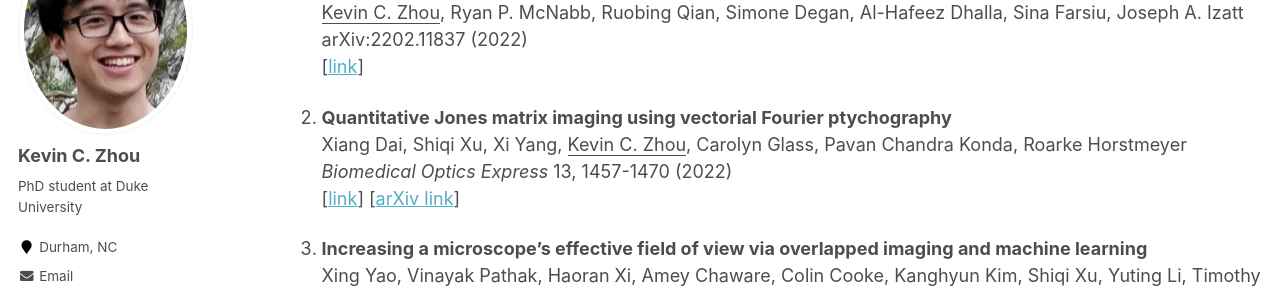
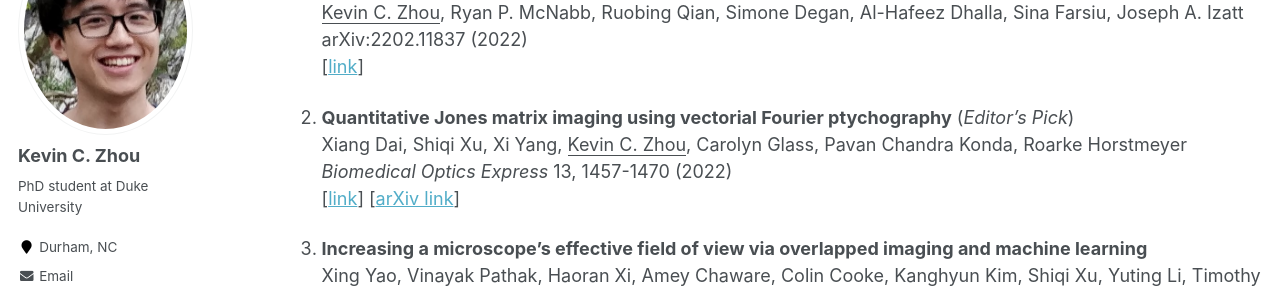
Before and after one commit to kevinczhou/kevinczhou.github.io, a Jekyll site: the page built from _pages/publications.md, in a window 1280 px wide and 900 px high. Shown: the part 192-485 px from the top of the window. Built offline with Jekyll 4.4.1, drawn with Linux system fonts in a browser that asks for light colours; some web fonts are replaced.

Commit message:
Update publications.md

```diff
--- a/_pages/publications.md
+++ b/_pages/publications.md
@@ -9,7 +9,7 @@ author_profile: true
 arXiv:2202.11837 (2022)
 [[link](https://arxiv.org/abs/2202.11837)]
 
-1. **Quantitative Jones matrix imaging using vectorial Fourier ptychography**
+1. **Quantitative Jones matrix imaging using vectorial Fourier ptychography** (*Editor's Pick*)
 Xiang Dai, Shiqi Xu, Xi Yang, <ins>Kevin C. Zhou</ins>, Carolyn Glass, Pavan Chandra Konda, Roarke Horstmeyer
 *Biomedical Optics Express* 13, 1457-1470 (2022)
 [[link](https://opg.optica.org/boe/fulltext.cfm?uri=boe-13-3-1457&id=469435)] [[arXiv link](https://arxiv.org/abs/2110.00076)]
```
